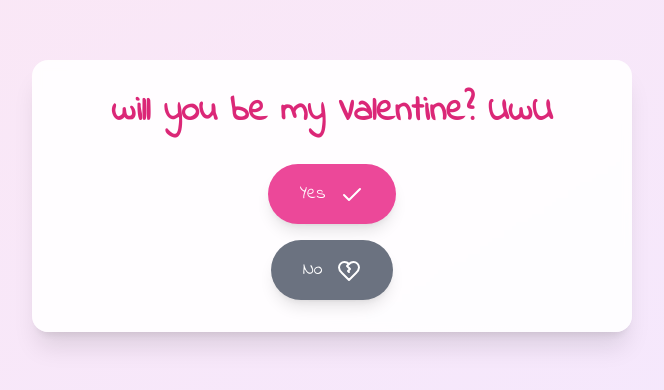
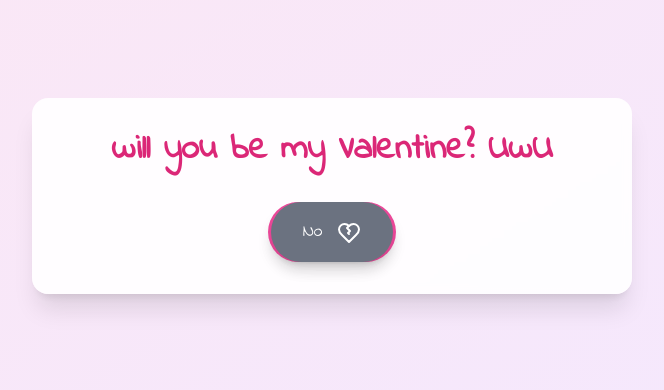
Before and after one commit to chocological13/valentine-card, a Next.js app: page / in a window 1280 px wide. Shown: the part 204-594 px from the top of the page, without its empty margins (308-972 px from the left). Built offline with nearby package versions, Linux system fonts and the light colour scheme.

Commit message:
🩹fix: no button 😔

```diff
--- a/app/(home)/_components/ValentinesPage.tsx
+++ b/app/(home)/_components/ValentinesPage.tsx
@@ -205,7 +205,7 @@ export const ValentinesPage = () => {
                             <button
                                 onClick={moveButton}
                                 onMouseEnter={moveButton}
-                                className={`${getNoButtonSize()} px-8 py-4 bg-gray-500 text-white rounded-full hover:bg-gray-600 shadow-lg transition-all`}
+                                className={`${getNoButtonSize()} px-8 py-4 bg-gray-500 text-white rounded-full hover:bg-gray-600 shadow-lg transition-all absolute`}
                                 style={{
                                     transform: `translate(${position.x}px,${position.y}px)`,
                                     transition: 'all 0.2s ease'
```
